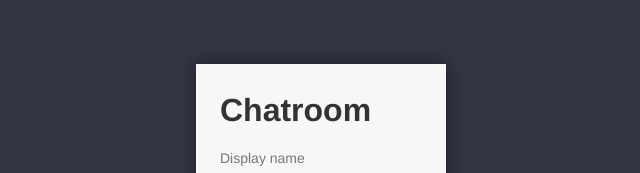
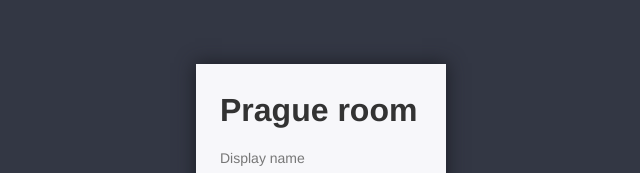
Before and after one commit to Acovid/chat-app, a website: page public/index.html in a window 1280 px wide. Shown: the part 175-348 px from the top of the page, without its empty margins (319-959 px from the left). Drawn offline with Linux system fonts and the light colour scheme.

Commit message:
new title

```diff
--- a/public/index.html
+++ b/public/index.html
@@ -12,7 +12,7 @@
   <body>
     <div class="centered-form">
       <div class="centered-form__box">
-        <h1>Chatroom</h1>
+        <h1>Prague room</h1>
         <form action="/chat.html">
           <label>Display name</label>
           <input
```
